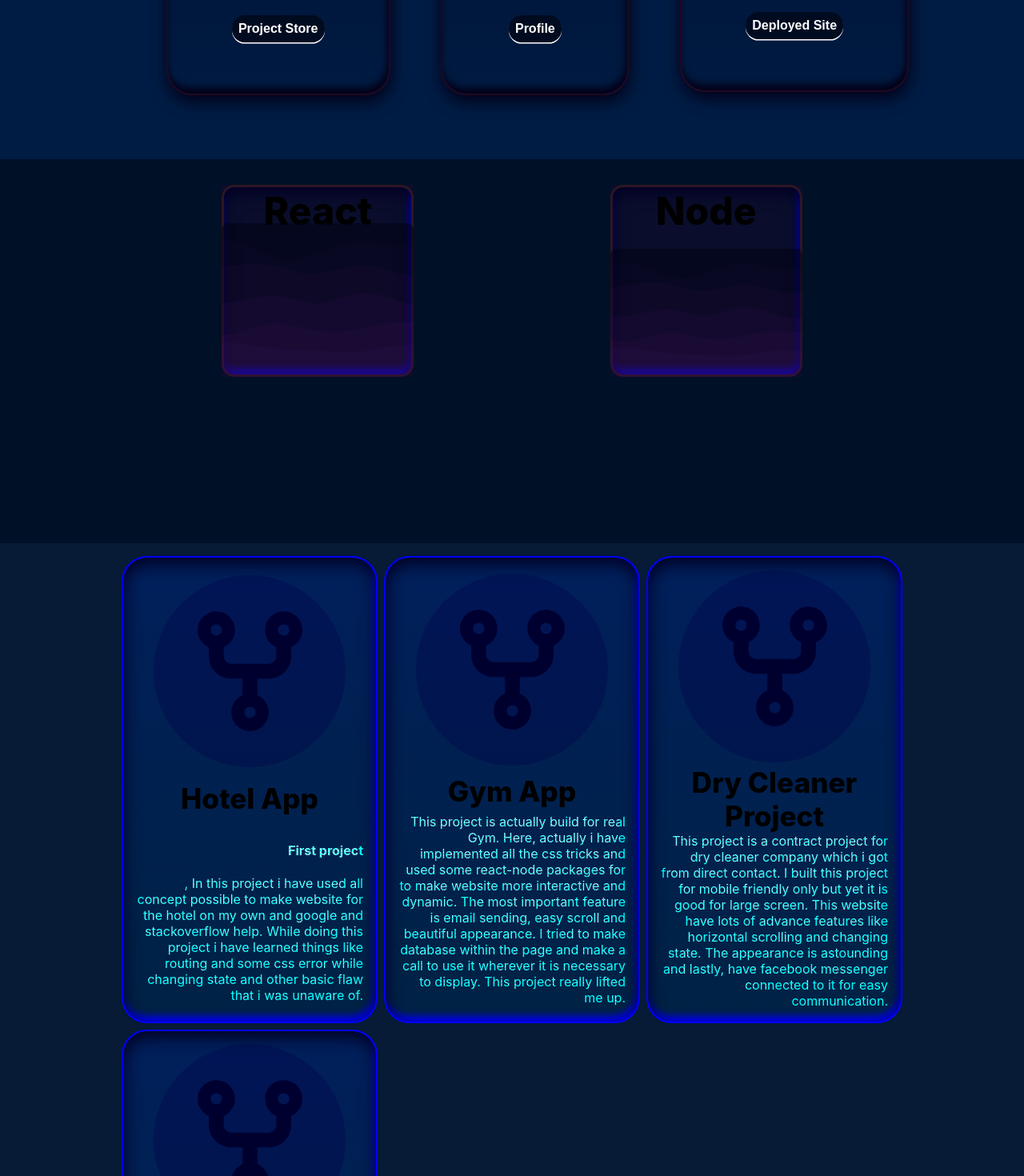
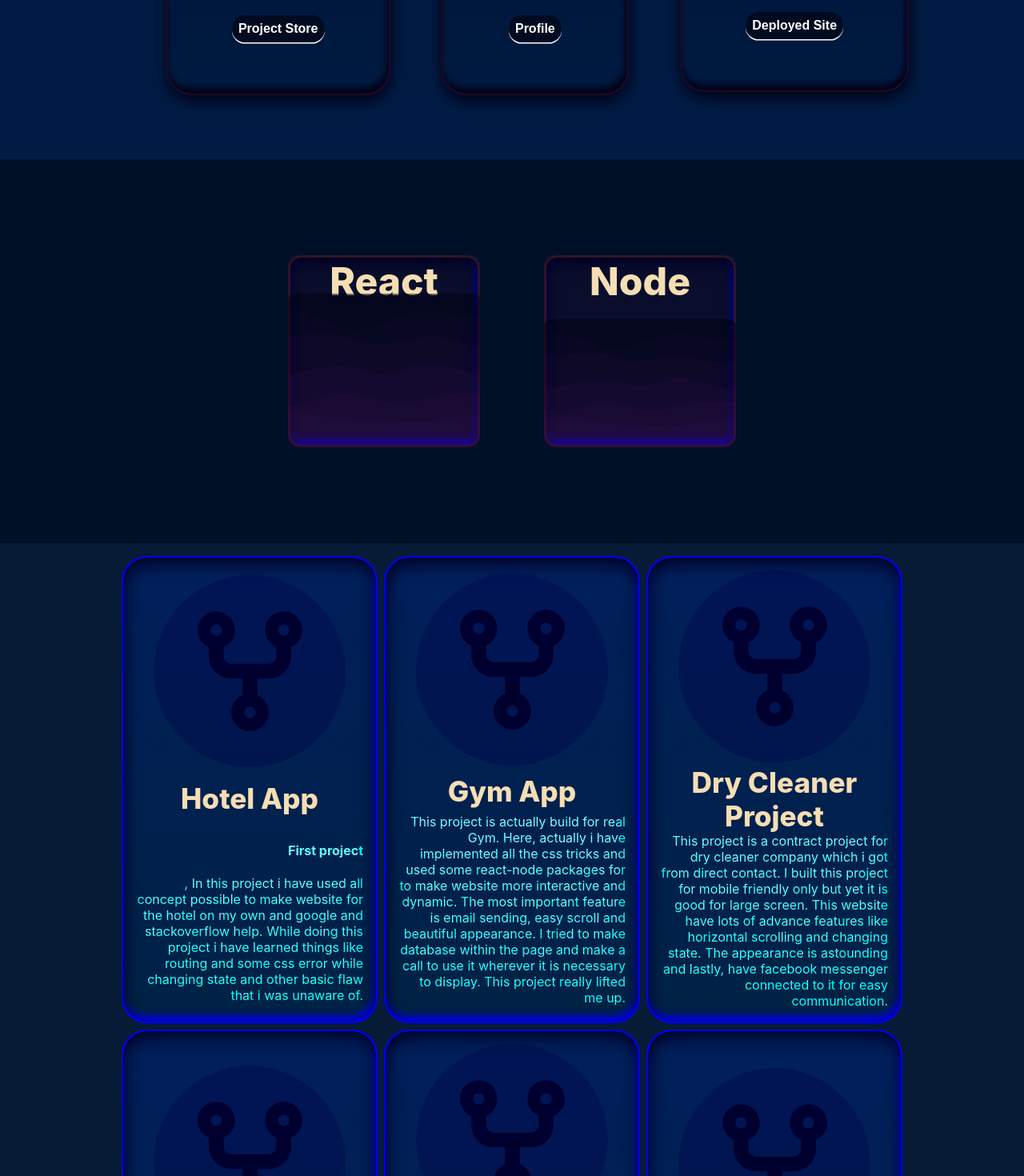
Before and after one commit to bhimray/bilen-profile-1, a React (Create React App) app: page / in a window 1280 px wide. Shown: the part 1330-2800 px from the top of the page at 80% size. Built offline with nearby package versions, Linux system fonts and the light colour scheme.

Commit message:
modification

```diff
--- a/src/App.css
+++ b/src/App.css
@@ -1,5 +1,6 @@
 .App {
   text-align: center;
+  color:#e4ebf5;
 }
 :root {
 --primary-light: #8abdff;
--- a/src/Front-end-profile/Projects/Project.jsx
+++ b/src/Front-end-profile/Projects/Project.jsx
@@ -39,6 +39,27 @@ const Project = () => {
           <div className="project-details">Finally, My profile itself is great example of the knowledge of react. In all these mentioned project i might not have used some other concept like React Query
           .However, i am well verse in that too. State management and error handling is also well known to me. I have done some other small project which you can see on my GitHub profile.</div>
         </div>
+        <div className="r-project">
+          <div className="image-container">
+            <img src={codeForkIcon} alt="" className='r-image' />
+          </div>
+          <div className="project-head">Employee Tracker</div>
+          <div className="project-details">This is FULL STACK WEB APP, it is created using REACT, Apollo client, Node.js,GraphQl and Mongoose. This app keep the daily records of the employee working on hourly basis and paid accordingly. This app allows the admin to record break time, leave time, launch time, working time and also calculate the earned money on the basis of working time on that same day. This app also allows the CRUD operation. Moreover, provide the employee to see their working details on their profile. For that secure login and signup system is created.</div>
+        </div>
+        <div className="r-project">
+          <div className="image-container">
+            <img src={codeForkIcon} alt="" className='r-image' />
+          </div>
+          <div className="project-head">CMS for Dry cleaner</div>
+          <div className="project-details">This project created a SIMPLE CMS system for the dry cleaner project. This one allows the owner of the website create container for offers or adding some additional features without having to code or needing to contact developers for simple work.</div>
+        </div>
+        <div className="r-project">
+          <div className="image-container">
+            <img src={codeForkIcon} alt="" className='r-image' />
+          </div>
+          <div className="project-head">MyOG App</div>
+          <div className="project-details">ONGOING PROJECT. This project is just like uber which will fetch location data from google map api and user details to provide service from nearby service provider.</div>
+        </div>
       </div>
     </div>
   )
--- a/src/Front-end-profile/Projects/project.css
+++ b/src/Front-end-profile/Projects/project.css
@@ -7,6 +7,7 @@
     gap: 0.5rem;
     padding: 1rem 2rem;
     justify-content: center;
+    color:wheat;
 }
 .r-project{
     display: grid;
--- a/src/Front-end-profile/Skills/skill.css
+++ b/src/Front-end-profile/Skills/skill.css
@@ -1,14 +1,16 @@
 .s-react-wrapper {
-    /* display: flex; */
-    /* justify-content: space-evenly; */
+    display: flex;
+    justify-content: space-evenly;
     align-items: center;
     background-color: #00000070;
     height: 30rem;
+    color:wheat
 }
 .s-react-card-wrapper {
     display: flex;
     justify-content: space-evenly;
     padding: 2rem;
+    gap: 5rem;
 }
 
 .s-react-card-hidden {
@@ -110,7 +112,8 @@
     background-color: #0000ff4d;
     width: 10rem;
     border-radius: 1rem 1rem 1rem 1rem;
-    box-shadow: 1rem 1rem 6rem 0rem;
+    box-shadow: inset 0.2rem 0.2rem 0.5rem #0000ff, inset -0.2rem -0.2rem 0.5rem #8a2be2;
+
 }
 
 .s-react-absolute-card {
```
